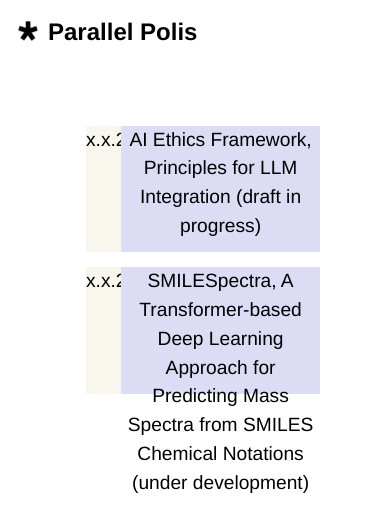
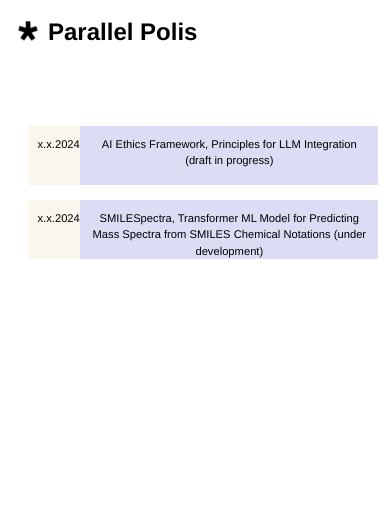
Before and after one commit to yu-jeffy/parallelpolis, a Next.js app: page / in a window 390 px wide. Shown: the top 532 px of the page. Built offline with nearby package versions, Linux system fonts and the light colour scheme.

Commit message:
css fix, mobile styling added

```diff
--- a/pages/index.tsx
+++ b/pages/index.tsx
@@ -35,7 +35,7 @@ export default function Home() {
             x.x.2024
           </div>
           <div className={styles.title2}>
-            SMILESpectra, A Transformer-based Deep Learning Approach for Predicting Mass Spectra from SMILES Chemical Notations (under development)
+            SMILESpectra, Transformer ML Model for Predicting Mass Spectra from SMILES Chemical Notations (under development)
           </div>
         </div>
       </div>
--- a/styles/index.module.css
+++ b/styles/index.module.css
@@ -40,12 +40,20 @@
   line-height: 1.5;
 }
 
-.date1 { grid-area: 1 / 1 / 2 / 2; background-color: #F9F6EE;}
-.date2 { grid-area: 2 / 1 / 3 / 2; background-color: #F9F6EE;}
-.date3 { grid-area: 3 / 1 / 4 / 2; background-color: #F9F6EE;}
-.date4 { grid-area: 4 / 1 / 5 / 2; background-color: #F9F6EE;}
+.date1 { grid-area: 1 / 1 / 2 / 2; background-color: #F9F6EE; padding: 10px;}
+.date2 { grid-area: 2 / 1 / 3 / 2; background-color: #F9F6EE; padding: 10px;}
+.date3 { grid-area: 3 / 1 / 4 / 2; background-color: #F9F6EE; padding: 10px;}
+.date4 { grid-area: 4 / 1 / 5 / 2; background-color: #F9F6EE; padding: 10px;}
 
-.title1 { grid-area: 1 / 2 / 2 / 3; background-color: #dcdcf5;}
-.title2 { grid-area: 2 / 2 / 3 / 3; background-color: #dcdcf5;}
-.title3 { grid-area: 3 / 2 / 4 / 3; background-color: #dcdcf5;}
-.title4 { grid-area: 4 / 2 / 5 / 3; background-color: #dcdcf5;}
+.title1 { grid-area: 1 / 2 / 2 / 3; background-color: #dcdcf5; padding: 10px;}
+.title2 { grid-area: 2 / 2 / 3 / 3; background-color: #dcdcf5; padding: 10px;}
+.title3 { grid-area: 3 / 2 / 4 / 3; background-color: #dcdcf5; padding: 10px;}
+.title4 { grid-area: 4 / 2 / 5 / 3; background-color: #dcdcf5; padding: 10px;}
+
+@media (max-width: 768px) {
+  .itemContainer {
+    width: 90%; /* Adjusted width */
+    font-size: 0.7rem; /* Adjusted font size */
+    grid-template-rows: repeat(5, 7vh); /* Adjusted row height */
+  }
+}
```
